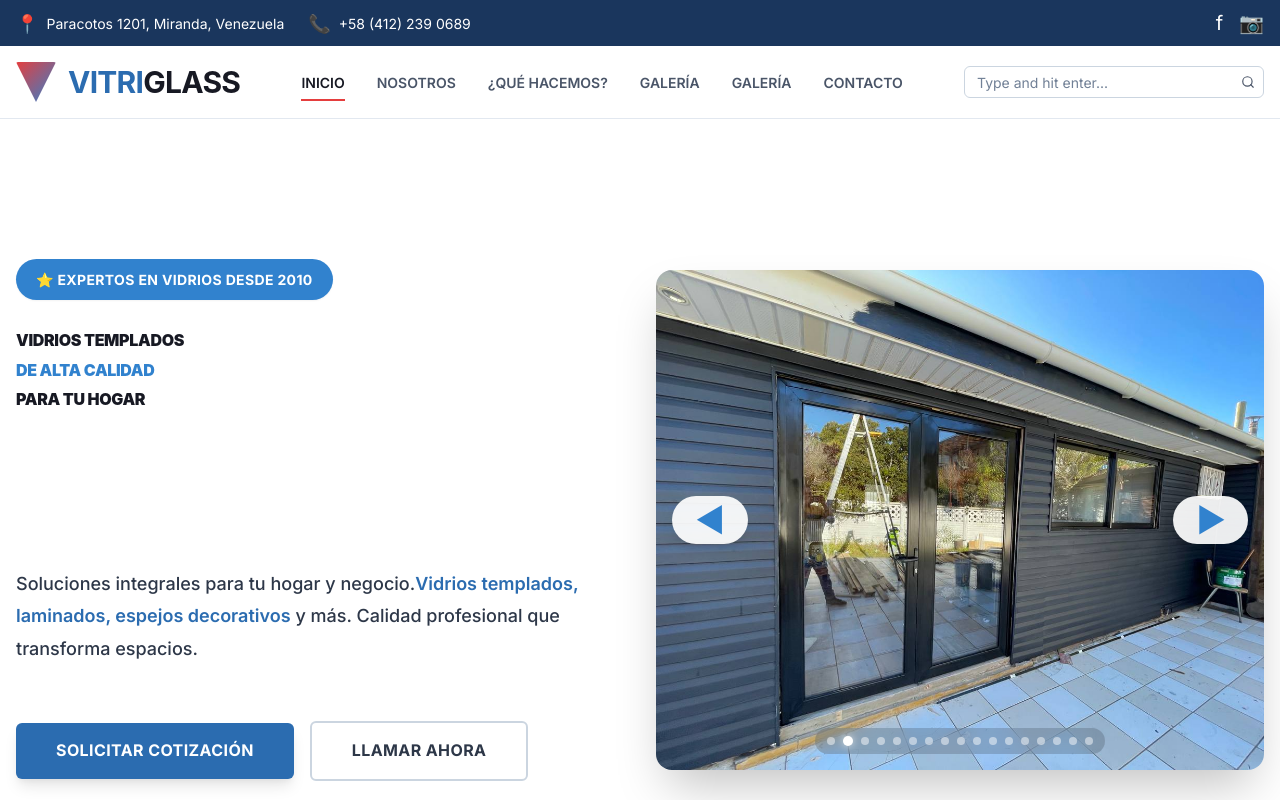
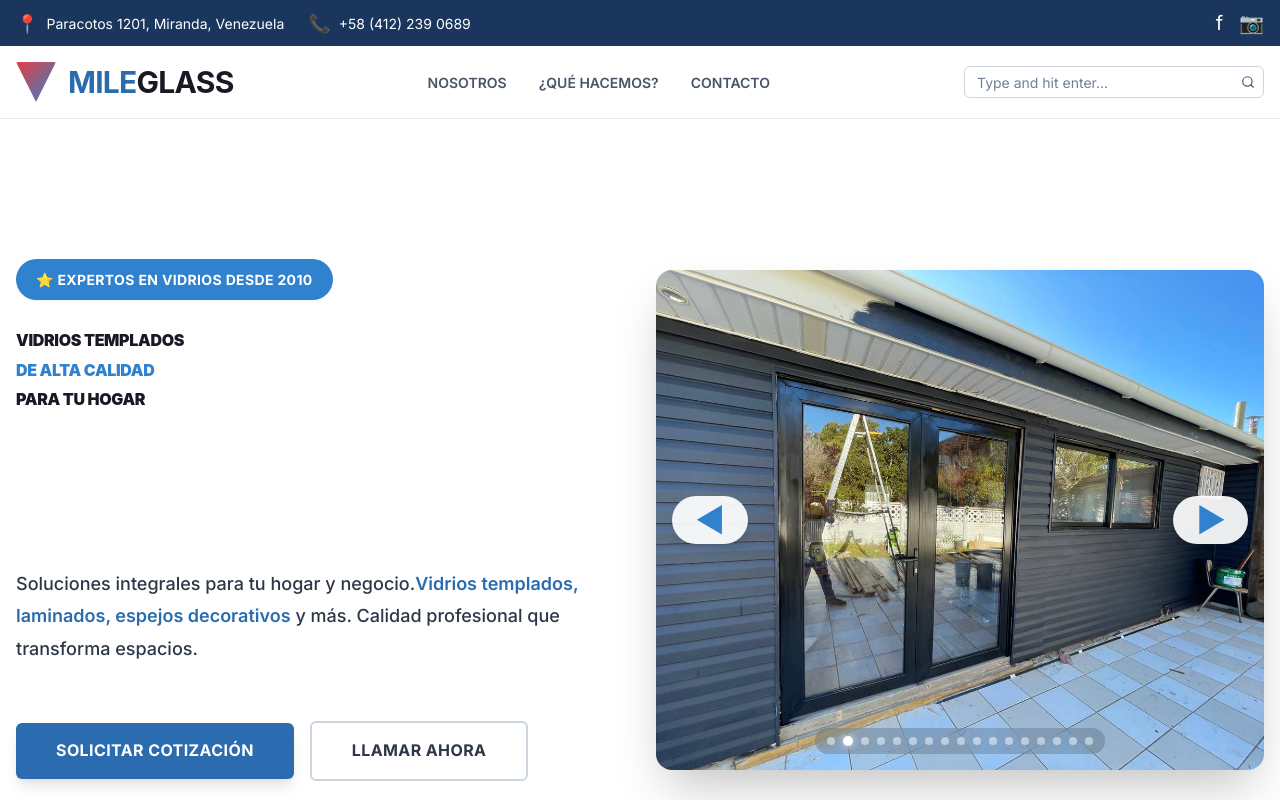
Before and after one commit to salva920/vidriosmilena, a Next.js app: page / in a window 1280 px wide. Shown: the top 800 px of the page. Built offline with nearby package versions, Linux system fonts and the light colour scheme.

Commit message:
añadiendo navegacion

```diff
--- a/components/Navbar.tsx
+++ b/components/Navbar.tsx
@@ -18,7 +18,7 @@ import { useState } from 'react'
 
 export default function Navbar() {
   const [searchQuery, setSearchQuery] = useState('')
-  const [activeLink, setActiveLink] = useState('INICIO')
+  const [activeLink, setActiveLink] = useState('')
 
   const handleSearch = (e: React.FormEvent<HTMLFormElement>) => {
     e.preventDefault()
@@ -27,10 +27,20 @@ export default function Navbar() {
   }
 
   const scrollToSection = (id: string) => {
-    const sectionId = id === 'INICIO' ? 'inicio' : id.toLowerCase()
+    // Mapear los IDs correctamente según las secciones existentes
+    const sectionMap: Record<string, string> = {
+      'NOSOTROS': 'nosotros',
+      'SERVICIOS': 'servicios',
+      'CONTACTO': 'contact'
+    }
+
+    const sectionId = sectionMap[id] || id.toLowerCase()
     const section = document.getElementById(sectionId)
     if (section) {
-      section.scrollIntoView({ behavior: 'smooth' })
+      // Ajustar el scroll para compensar el navbar fijo
+      const yOffset = -120
+      const y = section.getBoundingClientRect().top + window.pageYOffset + yOffset
+      window.scrollTo({ top: y, behavior: 'smooth' })
     }
     setActiveLink(id)
   }
@@ -115,7 +125,7 @@ export default function Navbar() {
                 letterSpacing="tight"
                 textTransform="uppercase"
               >
-                <Text as="span" color="blue.600">VITRI</Text>
+                <Text as="span" color="blue.600">MILE</Text>
                 <Text as="span" color="gray.900">GLASS</Text>
               </Heading>
             </HStack>
@@ -126,17 +136,17 @@ export default function Navbar() {
               display={{ base: 'none', md: 'flex' }}
             >
               <Link
-                onClick={() => scrollToSection('INICIO')}
+                onClick={() => scrollToSection('NOSOTROS')}
                 fontWeight="semibold"
-                color={activeLink === 'INICIO' ? 'gray.900' : 'gray.600'}
+                color={activeLink === 'NOSOTROS' ? 'gray.900' : 'gray.600'}
                 position="relative"
                 _hover={{ color: 'gray.900' }}
                 cursor="pointer"
                 textTransform="uppercase"
                 fontSize="sm"
               >
-                INICIO
-                {activeLink === 'INICIO' && (
+                NOSOTROS
+                {activeLink === 'NOSOTROS' && (
                   <Box
                     position="absolute"
                     bottom="-8px"
@@ -148,59 +158,48 @@ export default function Navbar() {
                 )}
               </Link>
               <Link
-                onClick={() => scrollToSection('NOSOTROS')}
-                fontWeight="semibold"
-                color={activeLink === 'NOSOTROS' ? 'gray.900' : 'gray.600'}
-                _hover={{ color: 'gray.900' }}
-                cursor="pointer"
-                textTransform="uppercase"
-                fontSize="sm"
-              >
-                NOSOTROS
-              </Link>
-              <Link
                 onClick={() => scrollToSection('SERVICIOS')}
                 fontWeight="semibold"
                 color={activeLink === 'SERVICIOS' ? 'gray.900' : 'gray.600'}
+                position="relative"
                 _hover={{ color: 'gray.900' }}
                 cursor="pointer"
                 textTransform="uppercase"
                 fontSize="sm"
               >
                 ¿QUÉ HACEMOS?
-              </Link>
-              <Link
-                onClick={() => scrollToSection('GALERIA')}
-                fontWeight="semibold"
-                color={activeLink === 'GALERIA' ? 'gray.900' : 'gray.600'}
-                _hover={{ color: 'gray.900' }}
-                cursor="pointer"
-                textTransform="uppercase"
-                fontSize="sm"
-              >
-                GALERÍA
-              </Link>
-              <Link
-                onClick={() => scrollToSection('GALERIA')}
-                fontWeight="semibold"
-                color={activeLink === 'GALERIA' ? 'gray.900' : 'gray.600'}
-                _hover={{ color: 'gray.900' }}
-                cursor="pointer"
-                textTransform="uppercase"
-                fontSize="sm"
-              >
-                GALERÍA
+                {activeLink === 'SERVICIOS' && (
+                  <Box
+                    position="absolute"
+                    bottom="-8px"
+                    left="0"
+                    right="0"
+                    h="2px"
+                    bg="red.500"
+                  />
+                )}
               </Link>
               <Link
                 onClick={() => scrollToSection('CONTACTO')}
                 fontWeight="semibold"
                 color={activeLink === 'CONTACTO' ? 'gray.900' : 'gray.600'}
+                position="relative"
                 _hover={{ color: 'gray.900' }}
                 cursor="pointer"
                 textTransform="uppercase"
                 fontSize="sm"
               >
                 CONTACTO
+                {activeLink === 'CONTACTO' && (
+                  <Box
+                    position="absolute"
+                    bottom="-8px"
+                    left="0"
+                    right="0"
+                    h="2px"
+                    bg="red.500"
+                  />
+                )}
               </Link>
             </HStack>
 
@@ -211,7 +210,7 @@ export default function Navbar() {
                   <Input
                     placeholder="Type and hit enter..."
                     value={searchQuery}
-                    onChange={(e) => setSearchQuery(e.target.value)}
+                    onChange={(e: React.ChangeEvent<HTMLInputElement>) => setSearchQuery(e.target.value)}
                     borderRadius="md"
                     borderColor="gray.300"
                     _focus={{ borderColor: 'blue.500', boxShadow: 'none' }}
```
